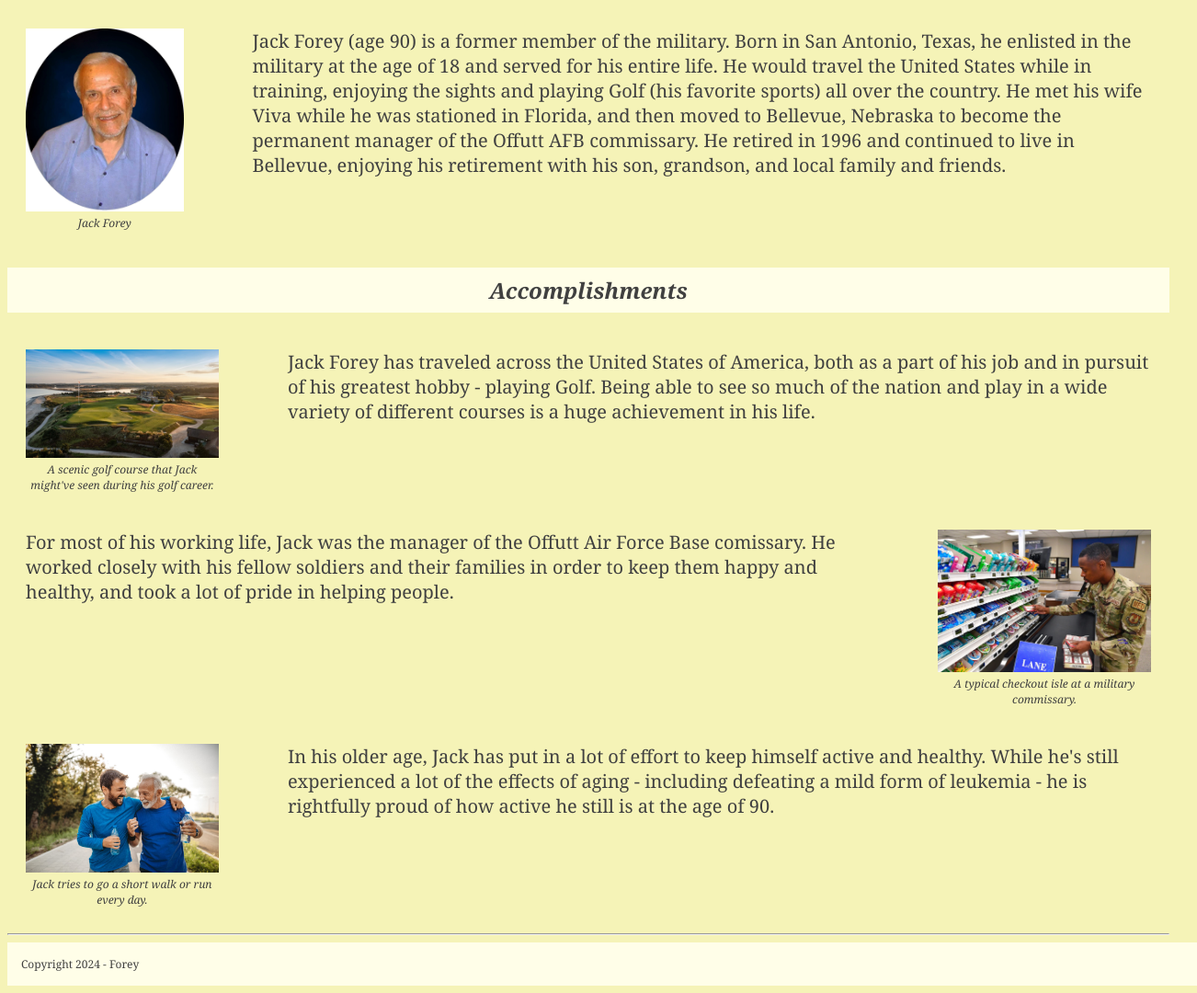
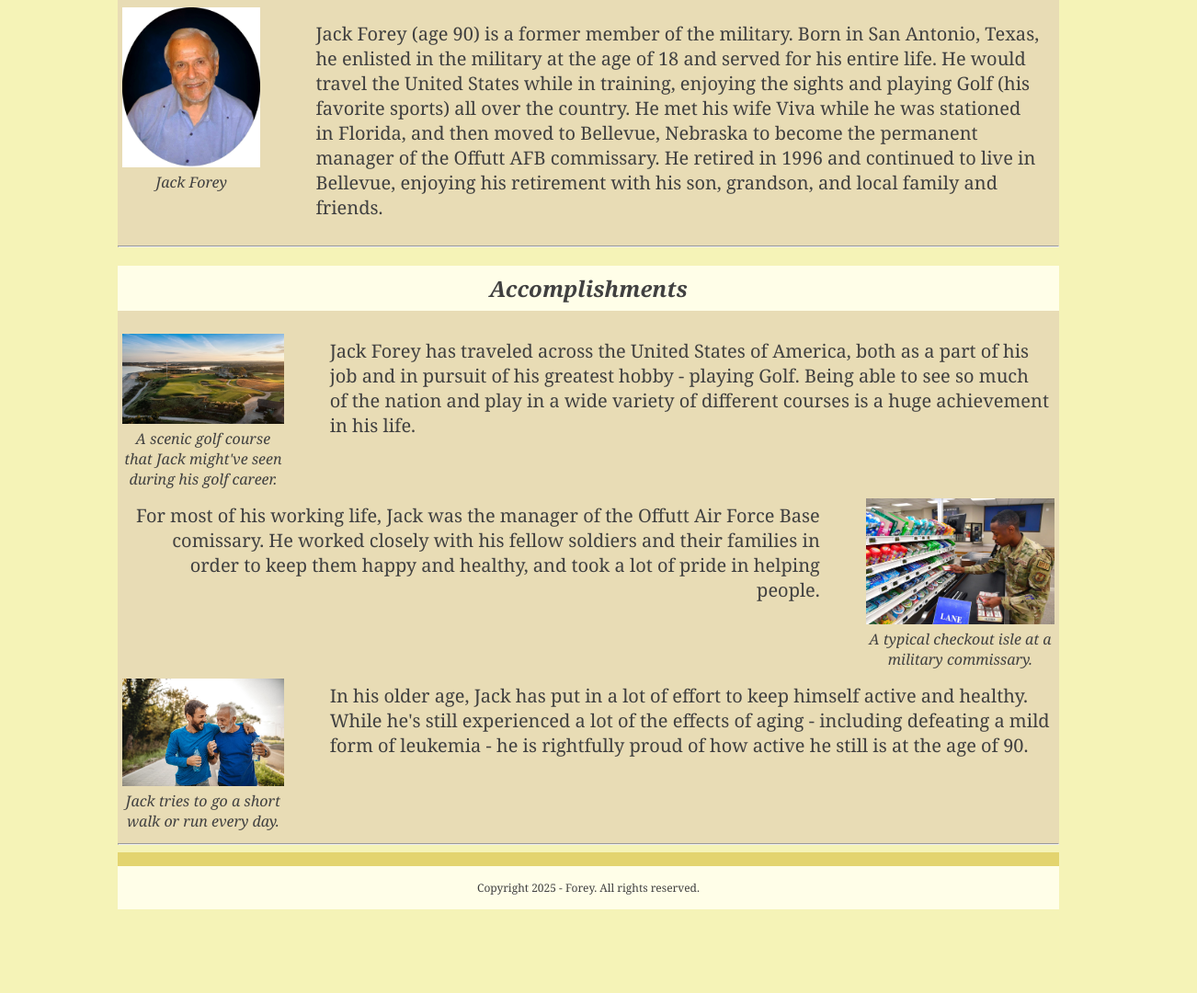
Before and after one commit to TF-BRUIN/bioSite, a plain HTML site: page index.html in a window 1280 px wide. Shown: the part 272-1352 px from the top of the page at 92% size, 1302 px wide, since content can reach past the window. After the commit the page ends 1271 px from the top, so only its background shows below. Drawn offline with Linux system fonts and the light colour scheme.

Commit message:
2/23/25 final biosite version

```diff
--- a/index.html
+++ b/index.html
@@ -17,7 +17,7 @@
 			<a href="hobbies.html">Hobbies</a>
 			<a href="about.html">About</a>
 		</div>
-		<hr>
+		<div class="content">
 			<!-- NAVIGATION BAR ENDS HERE ################# -->
 			<h2>Introduction</h2>
 			<div class="grid_frame">
@@ -36,6 +36,9 @@
 					and local family and friends.
 				</div>
 			</div>
+			<hr>
+		</div>
+		<div class="content">
 			<h2>Accomplishments</h2>
 			<div class="grid_frame">
 				<div class="left_image">
@@ -73,8 +76,9 @@
 				</div>
 			</div>
 			<hr>
+		</div>
 		<footer>
-			Copyright 2024 - Forey
+			Copyright 2025 - Forey. All rights reserved.
 		</footer>
 	</body>
 </html>
--- a/style.css
+++ b/style.css
@@ -29,6 +29,14 @@ a:visited {
 
 body {
 	background-color: #F5F3B7;
+	margin: auto;
+	width: 80%;
+	padding: 10px;
+	/*background-color: #EBC878;*/
+}
+
+.content {
+	background-color: #E8DCB5;
 }
 
 header {
@@ -64,25 +72,21 @@ header {
 }
 
 .left_image {
-	padding: 20px;
+	padding: 5px;
 	grid-column-start: 1;
 	grid-column-end: 2;
 	text-align: center;
-	font-size: 12px;
+	font-size: 16px;
 	font-style: italic;
 }
 
 .right_image {
-	padding: 20px;
+	padding: 5px;
 	grid-column-start: 6;
 	grid-column-end: 7;
 	text-align: center;
-	font-size: 12px;
+	font-size: 16px;
 	font-style: italic;
-}
-
-figcaption {
-
 }
 
 .short_bio {
@@ -93,17 +97,26 @@ figcaption {
 }
 
 .left-accomplishment {
-	padding: 20px;
+	padding: 10px;
 	grid-column-start: 2;
 	grid-column-end: 7;
 	font-size: 20px;
 }
 
 .right-accomplishment {
-	padding: 20px;
+	padding: 10px;
 	grid-column-start: 1;
 	grid-column-end: 6;
 	font-size: 20px;
+	text-align: right;
+}
+
+.hobby_summary {
+	padding: 5px;
+}
+
+.hobby_captions {
+	font-size: 16px;
 }
 
 .hobby_pic_1 {
@@ -111,7 +124,7 @@ figcaption {
 	grid-column-start: 1;
 	grid-column-end: 2;
 	text-align: center;
-	font-size: 12px;
+	font-size: 16px;
 }
 
 .hobby_pic_2 {
@@ -119,7 +132,7 @@ figcaption {
 	grid-column-start: 2;
 	grid-column-end: 3;
 	text-align: center;
-	font-size: 12px;
+	font-size: 16px;
 }
 
 .hobby_pic_3 {
@@ -127,7 +140,7 @@ figcaption {
 	grid-column-start: 3;
 	grid-column-end: 4;
 	text-align: center;
-	font-size: 12px;
+	font-size: 16px;
 }
 
 ol {
@@ -143,9 +156,14 @@ ul em {
 }
 
 footer {
+	border-top: 15px solid #e3d46f;
 	font-size: 12px;
 	background-color: #FFFEE8;
 	padding: 15px;
 	width: 100%;
 	bottom: 0;
+	box-sizing: border-box;
+	text-align: center;
+	/*left: 0;
+	*/
 }
```
Also changed, not shown: about.html (+12 -2 lines), hobbies.html (+5 -2 lines). Lines whose indentation alone changed are shown as unchanged.
